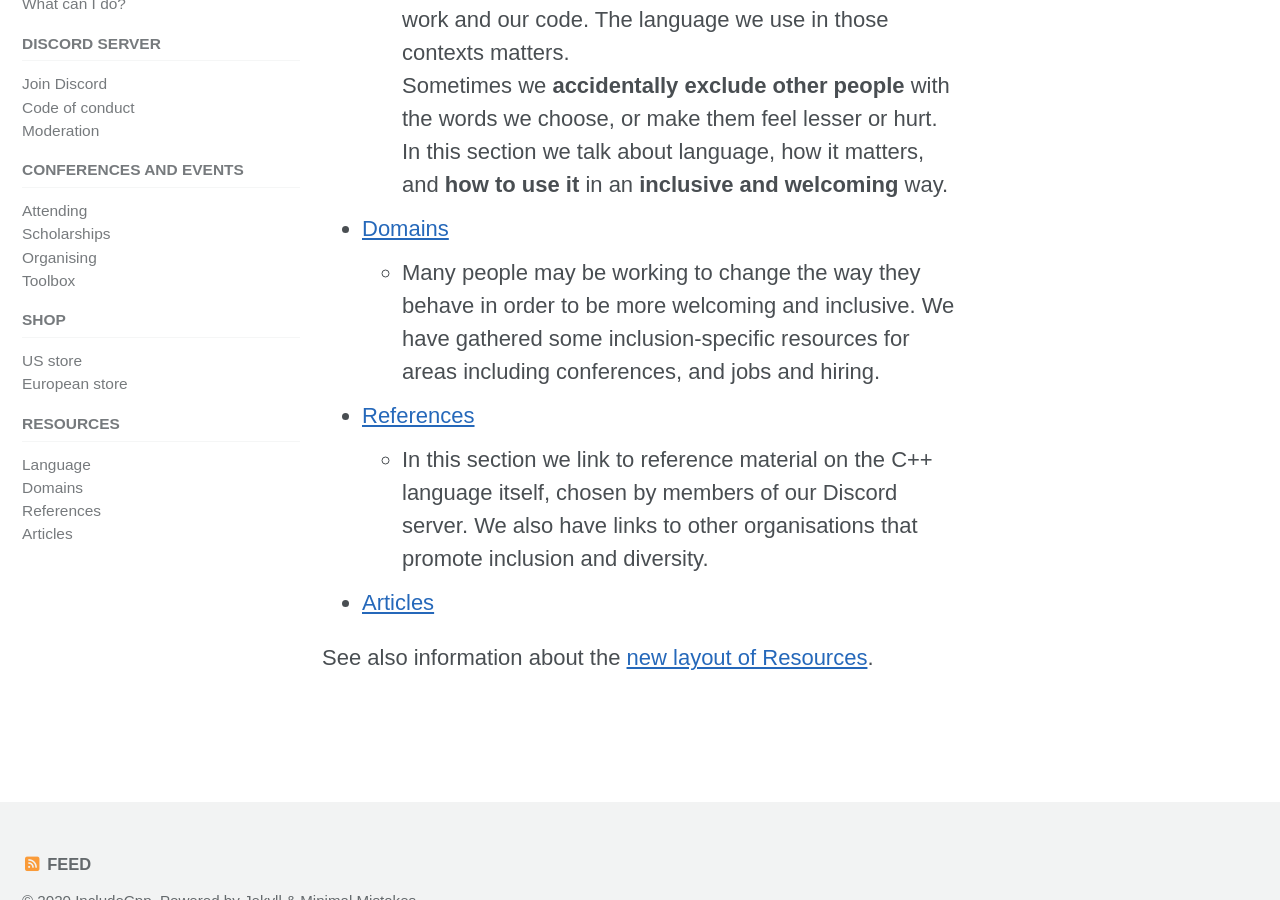
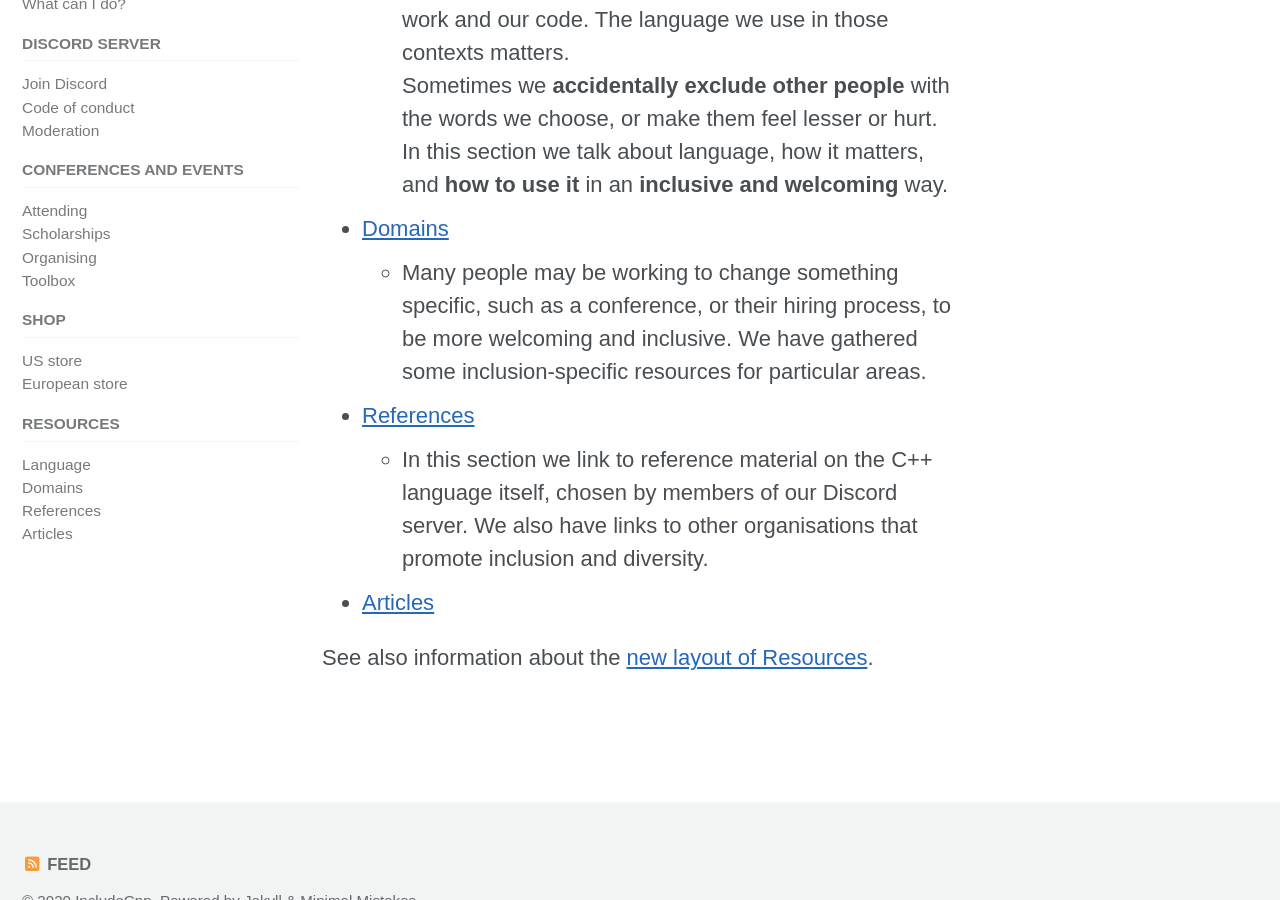
Before and after one commit to include-cpp/include-cpp.github.io, a Jekyll site: the page built from resources/index.md, in a window 1280 px wide and 900 px high, scrolled down 415 px. Built offline with Jekyll 4.4.1, drawn with Linux system fonts in a browser that asks for light colours; cached includes are drawn as plain includes; nearby versions of some CDN libraries.

Commit message:
Improve descriptive text explaining Domains section
Co-Authored-By: Kate Gregory <kategregory@users.noreply.github.com>

```diff
--- a/resources/index.md
+++ b/resources/index.md
@@ -8,7 +8,7 @@ title: Resources
     Sometimes we **accidentally exclude other people** with the words we choose, or make them feel lesser or hurt. In this section we talk about language, how it matters, and **how to use it** in an **inclusive and welcoming** way.
 <!-- * [Discriminations](/resources/discriminations/) -->
 * [Domains](/resources/domains/)
-    * Many people may be working to change the way they behave in order to be more welcoming and inclusive. We have gathered some inclusion-specific resources for areas including conferences, and jobs and hiring.
+    * Many people may be working to change something specific, such as a conference, or their hiring process, to be more welcoming and inclusive. We have gathered some inclusion-specific resources for particular areas.
 * [References](/resources/references/)
   * In this section we link to reference material on the C++ language itself, chosen by members of our Discord server. We also have links to other organisations that promote inclusion and diversity.
 * [Articles](/resources/articles/)
```
